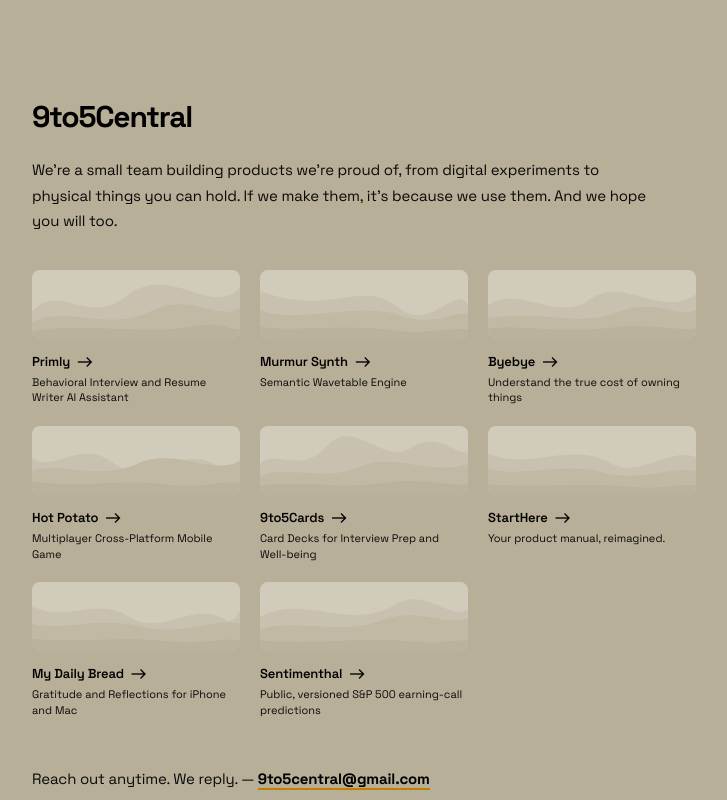
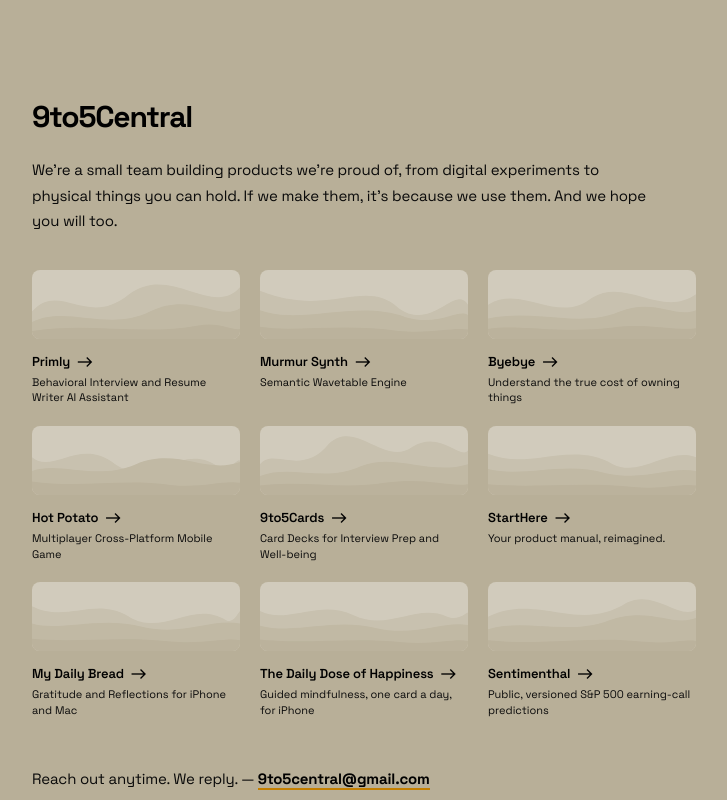
Before and after one commit to radutrandafir7/9to5central, a plain HTML site: page index.html in a window 1280 px wide. Shown: the top 800 px of the page, without its empty margins (276-1003 px from the left). Drawn offline with nearby package versions, Linux system fonts and the light colour scheme.

Commit message:
Home: The Daily Dose of Happiness tile
Co-Authored-By: Claude Opus 5.5 <noreply@anthropic.com>

```diff
--- a/index.html
+++ b/index.html
@@ -148,6 +148,24 @@
       </div>
     </a>
 
+    <a href="https://apps.apple.com/us/app/the-daily-dose-of-happiness/id6835264886" target="_blank" rel="noopener" class="project-card">
+      <div class="project-img">
+        <svg viewBox="0 0 300 100" xmlns="http://www.w3.org/2000/svg">
+          <rect width="300" height="100" class="wave-bg"/>
+          <path d="M0,42 C40,62 85,24 135,48 C185,72 225,30 270,50 C285,56 295,46 300,44 L300,100 L0,100Z" class="wave-1"/>
+          <path d="M0,63 C50,76 105,52 165,66 C225,80 262,56 300,62 L300,100 L0,100Z" class="wave-2"/>
+          <path d="M0,83 C65,90 135,79 205,87 C252,91 280,81 300,85 L300,100 L0,100Z" class="wave-3"/>
+        </svg>
+      </div>
+      <div class="project-info">
+        <div class="project-header">
+          <span class="project-name">The Daily Dose of Happiness</span>
+          <span class="material-symbols-outlined project-arrow">east</span>
+        </div>
+        <span class="project-desc">Guided mindfulness, one card a day, for iPhone</span>
+      </div>
+    </a>
+
     <a href="https://sentimenthal.9to5central.com" target="_blank" rel="noopener" class="project-card">
       <div class="project-img">
         <svg viewBox="0 0 300 100" xmlns="http://www.w3.org/2000/svg">
```
